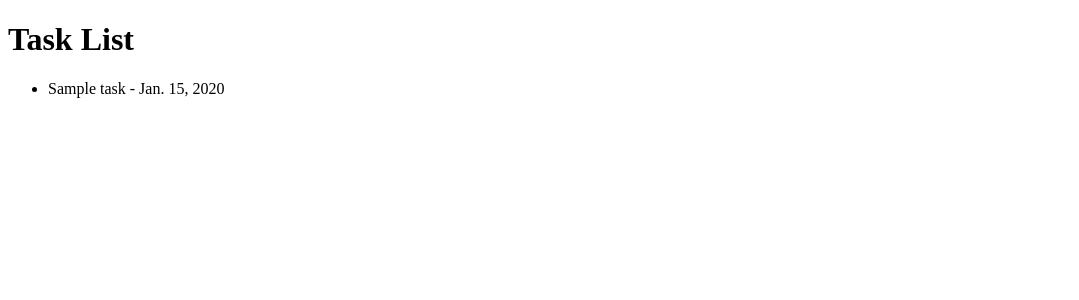
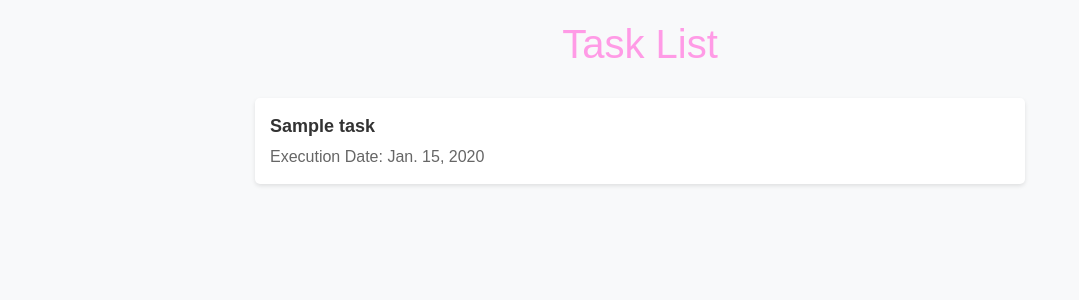
Before and after one commit to sandroin/Learning-Management-System, a Django app: page /task-list/ in a window 1280 px wide. Shown: the top 300 px of the page, without its empty margins (0-1079 px from the left). Run offline with Django 5.2, Linux system fonts and the light colour scheme; a user stored in the database is signed in; tables that the repository leaves empty hold one stand-in row (values such as "Sample post"); some libraries are stand-ins or nearby versions.

Commit message:
Update task_list.html

```diff
--- a/lms_app/templates/task_list.html
+++ b/lms_app/templates/task_list.html
@@ -4,13 +4,56 @@
     <meta charset="UTF-8">
     <meta name="viewport" content="width=device-width, initial-scale=1.0">
     <title>Task List</title>
+    <link rel="stylesheet" href="https://stackpath.bootstrapcdn.com/bootstrap/4.5.2/css/bootstrap.min.css">
+    <style>
+        body {
+            font-family: Arial, sans-serif;
+            background-color: #f8f9fa;
+            margin: 0;
+            padding: 20px;
+        }
+        .container {
+            max-width: 800px;
+            margin: 0 auto;
+        }
+        h1 {
+            color: #ff9be6;
+            text-align: center;
+            margin-bottom: 30px;
+        }
+        ul {
+            list-style-type: none;
+            padding: 0;
+        }
+        li {
+            background-color: #fff;
+            padding: 15px;
+            margin-bottom: 10px;
+            border-radius: 5px;
+            box-shadow: 0 2px 4px rgba(0, 0, 0, 0.1);
+        }
+        .task-title {
+            font-weight: bold;
+            color: #333;
+            font-size: 18px;
+            margin-bottom: 5px;
+        }
+        .execution-date {
+            color: #666;
+        }
+    </style>
 </head>
 <body>
-    <h1>Task List</h1>
-    <ul>
-        {% for task in tasks %}
-            <li>{{ task.title }} - {{ task.execution_date }}</li>
-        {% endfor %}
-    </ul>
+    <div class="container">
+        <h1>Task List</h1>
+        <ul>
+            {% for task in tasks %}
+                <li>
+                    <div class="task-title">{{ task.title }}</div>
+                    <div class="execution-date">Execution Date: {{ task.execution_date }}</div>
+                </li>
+            {% endfor %}
+        </ul>
+    </div>
 </body>
 </html>
```
